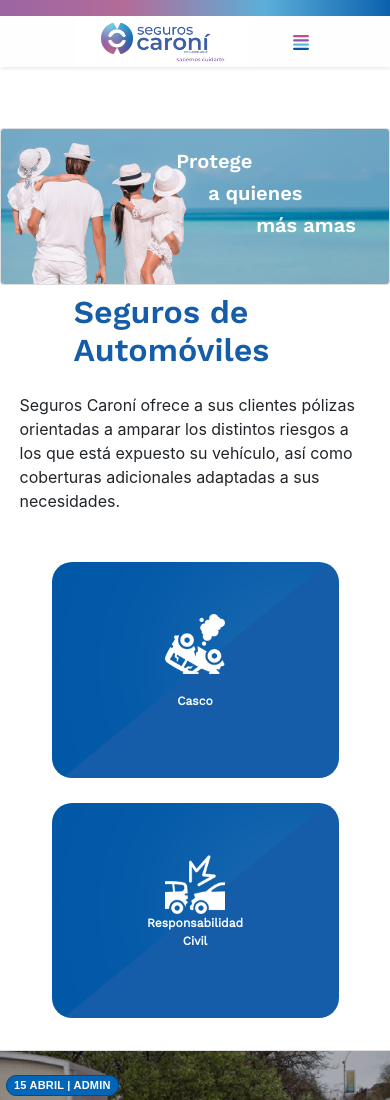
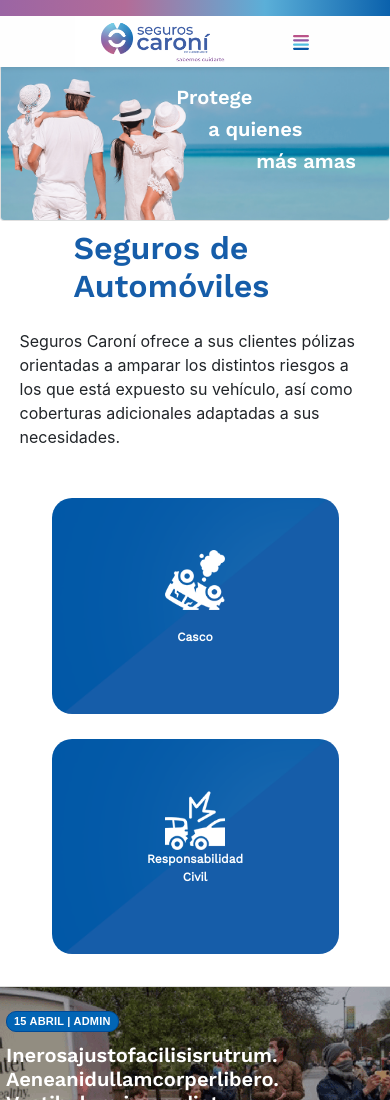
Before and after one commit to guillermojandres/seguroscanoni, a plain HTML site: page automovil.html in a window 390 px wide. Shown: the top 1100 px of the page. Drawn offline with nearby package versions, Linux system fonts and the light colour scheme; files whose address does not match are found by name.

Commit message:
⚒️ fix: Change text and repair styles with policies

```diff
--- a/css/responsive.css
+++ b/css/responsive.css
@@ -137,6 +137,9 @@
     }
     .frame-google-maps {
         text-align: center;
+    }
+    .banner-seguros.policies {
+        margin-top: 2rem;
     }
 }
 
@@ -538,6 +541,9 @@
     .image-allies.equipment {
         margin-left: 9rem;
     }
+    .banner-seguros.policies {
+        margin-top: 0;
+    }
 }
 
 @media screen and (max-width: 444px) {
--- a/css/style.css
+++ b/css/style.css
@@ -1546,6 +1546,7 @@ nav .nav-tabs {
 }
 
 .card-poliza-box:hover {
+    transform: scale(1.25);
     background-image: url("../images/main-box-active.png");
     background-position: center;
     background-repeat: no-repeat;
```
Also changed, not shown: personas.html (+1 -1 lines).
